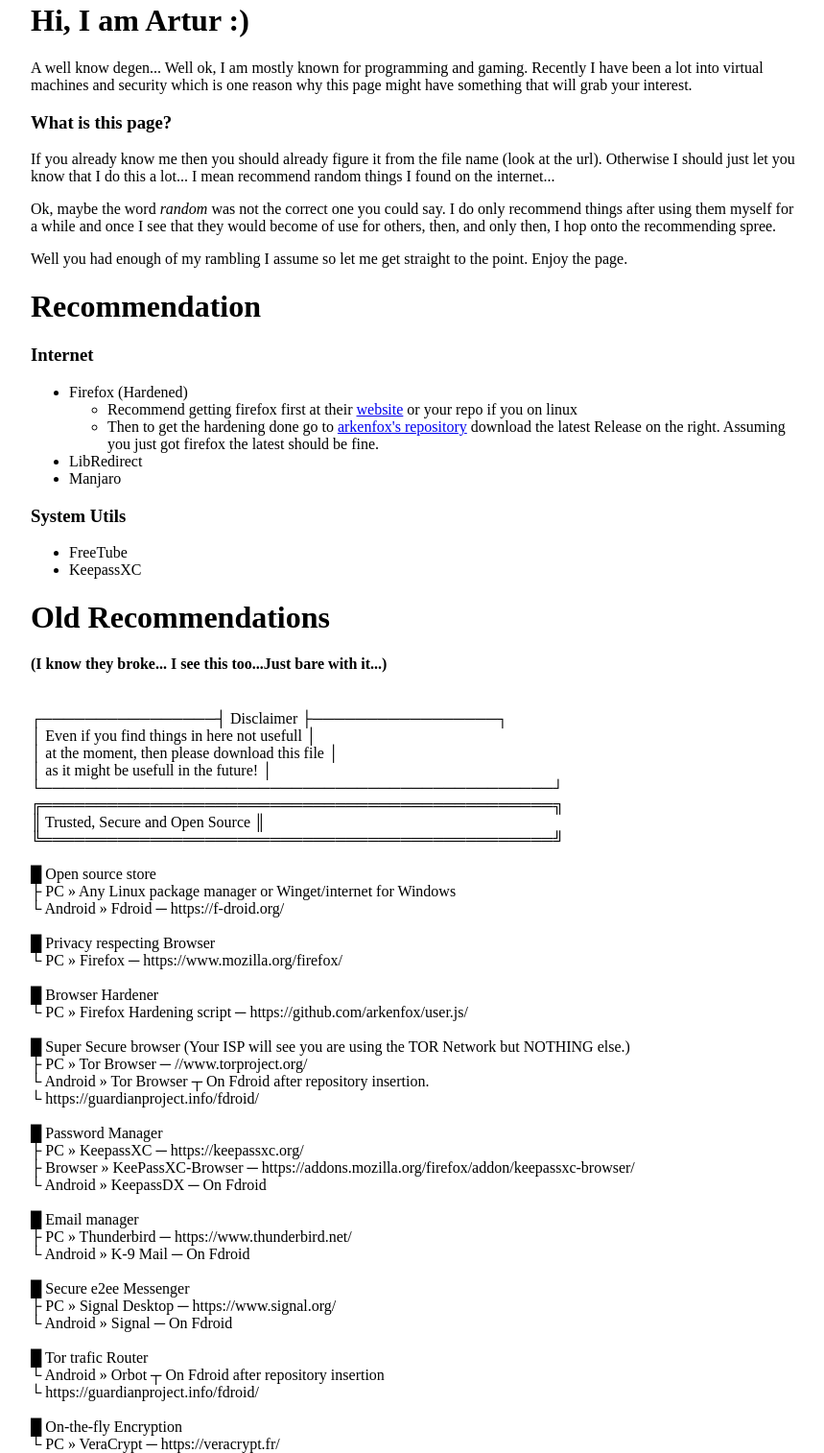
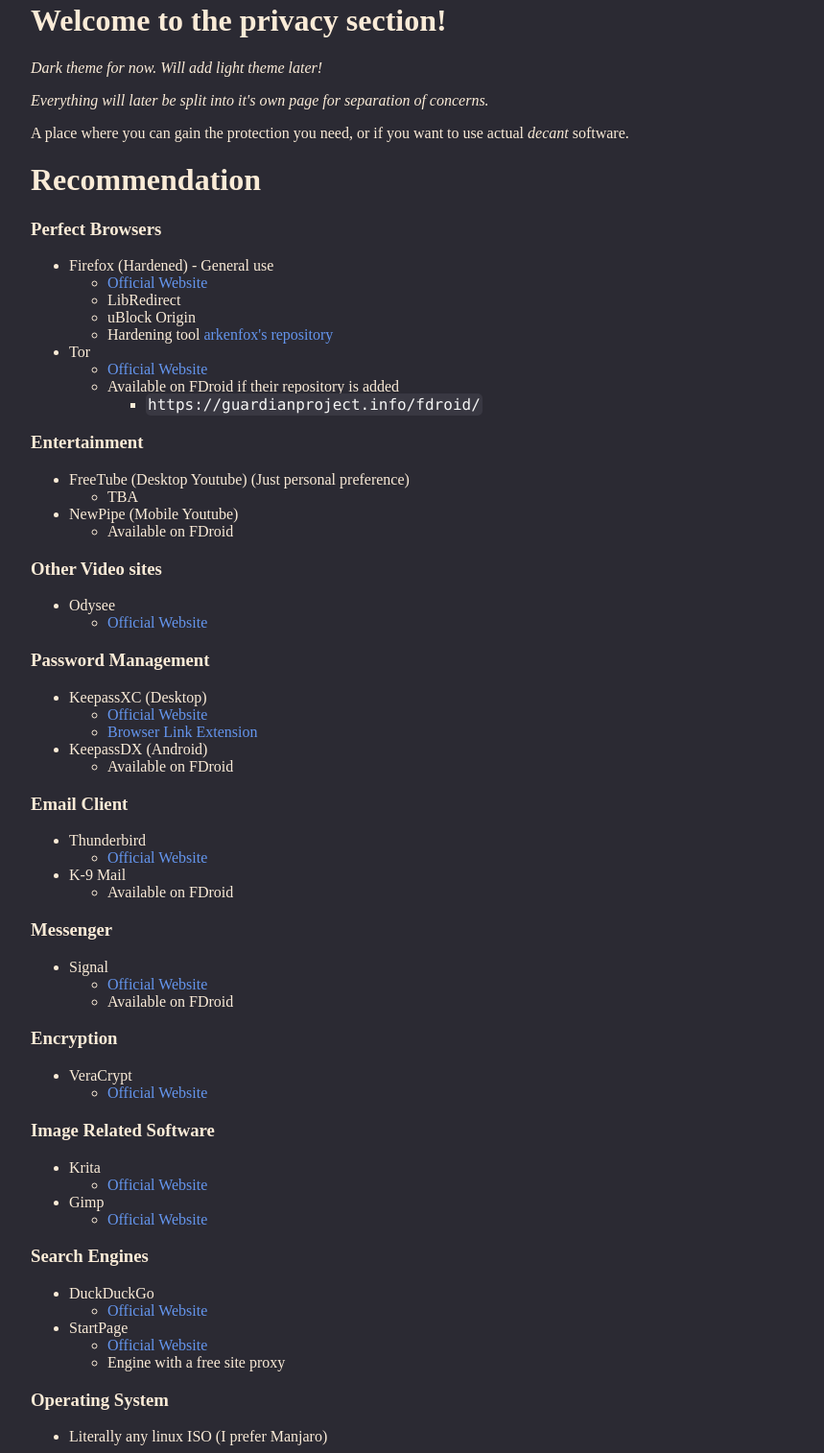
Before and after one commit to ArturWagnerBusiness/privacy, a plain HTML site: page index.html in a window 1280 px wide. Shown: the part 18-1532 px from the top of the page at 96% size, without its empty margins (208-1067 px from the left). Drawn offline with Linux system fonts and the light colour scheme.

Commit message:
Reformated old style + new temp css

```diff
--- /dev/null
+++ b/global.css
@@ -0,0 +1,23 @@
+body {
+  max-width: 50rem;
+  margin: auto;
+  background-color: rgb(43, 42, 51);
+  color: antiquewhite;
+}
+code {
+  font-family: Consolas, "courier new";
+  color:whitesmoke;
+  background-color: rgb(57, 56, 66);
+  padding: 2px;
+  border-radius: 5px;
+}
+a:link,
+a:visited {
+  text-decoration: none;
+  color: cornflowerblue;
+}
+
+a:hover,
+a:active {
+  text-decoration: underline;
+}
--- a/index.html
+++ b/index.html
@@ -5,144 +5,137 @@
     <meta http-equiv="X-UA-Compatible" content="IE=edge" />
     <meta name="viewport" content="width=device-width, initial-scale=1.0" />
     <title>Recommendation</title>
-    <style>
-      body {
-        max-width: 50rem;
-        margin: auto;
-      }
-    </style>
+    <link rel="stylesheet" href="global.css" />
   </head>
   <body>
-    <h1>Hi, I am Artur :)</h1>
+    <h1>Welcome to the privacy section!</h1>
     <p>
-      A well know degen... Well ok, I am mostly known for programming and
-      gaming. Recently I have been a lot into virtual machines and security
-      which is one reason why this page might have something that will grab your
-      interest.
-    </p>
-    <h3>What is this page?</h3>
-    <p>
-      If you already know me then you should already figure it from the file
-      name (look at the url). Otherwise I should just let you know that I do
-      this a lot... I mean recommend random things I found on the internet...
+      <em>Dark theme for now. Will add light theme later!</em>
     </p>
     <p>
-      Ok, maybe the word <em>random</em> was not the correct one you could say.
-      I do only recommend things after using them myself for a while and once I
-      see that they would become of use for others, then, and only then, I hop
-      onto the recommending spree.
+      <em
+        >Everything will later be split into it's own page for separation of
+        concerns.</em
+      >
     </p>
     <p>
-      Well you had enough of my rambling I assume so let me get straight to the
-      point. Enjoy the page.
+      A place where you can gain the protection you need, or if you want to use
+      actual <em>decant</em> software.
     </p>
     <h1>Recommendation</h1>
-    <h3>Internet</h3>
+    <h3>Perfect Browsers</h3>
     <ul>
-      <li>Firefox (Hardened)</li>
+      <li>Firefox (Hardened) - General use</li>
       <ul>
         <li>
-          Recommend getting firefox first at their
-          <a href="https://www.mozilla.org/en-US/firefox/new/">website</a> or
-          your repo if you on linux
+          <a href="https://www.mozilla.org/en-US/firefox/new/"
+            >Official Website</a
+          >
         </li>
+        <li>LibRedirect</li>
+        <li>uBlock Origin</li>
         <li>
-          Then to get the hardening done go to
+          Hardening tool
           <a href="https://github.com/arkenfox/user.js/"
             >arkenfox's repository</a
           >
-          download the latest Release on the right. Assuming you just got
-          firefox the latest should be fine.
         </li>
       </ul>
-      <li>LibRedirect</li>
-      <li>Manjaro</li>
+      <li>Tor</li>
+      <ul>
+        <li><a href="http://www.torproject.org/">Official Website</a></li>
+        <li>Available on FDroid if their repository is added</li>
+        <ul>
+          <li><code>https://guardianproject.info/fdroid/</code></li>
+        </ul>
+      </ul>
     </ul>
-    <h3>System Utils</h3>
+    <h3>Entertainment</h3>
     <ul>
-      <li>FreeTube</li>
-      <li>KeepassXC</li>
+      <li>FreeTube (Desktop Youtube) (Just personal preference)</li>
+      <ul>
+        <li>TBA</li>
+      </ul>
+      <li>NewPipe (Mobile Youtube)</li>
+      <ul>
+        <li>Available on FDroid</li>
+      </ul>
     </ul>
-    <h1>Old Recommendations</h1>
-    <h4>(I know they broke... I see this too...Just bare with it...)</h4>
-    <p>
-      <br />┌────────────────┤ Disclaimer ├─────────────────┐ <br />│ Even if
-      you find things in here not usefull │ <br />│ at the moment, then please
-      download this file │ <br />│ as it might be usefull in the future! │
-      <br />└───────────────────────────────────────────────┘
-      <br />╔═══════════════════════════════════════════════╗ <br />║ Trusted,
-      Secure and Open Source ║
-      <br />╚═══════════════════════════════════════════════╝
-      <br />
-      <br />█ Open source store <br />├ PC » Any Linux package manager or
-      Winget/internet for Windows <br />└ Android » Fdroid ─
-      https://f-droid.org/
-      <br />
-      <br />█ Privacy respecting Browser <br />└ PC » Firefox ─
-      https://www.mozilla.org/firefox/
-      <br />
-      <br />█ Browser Hardener <br />└ PC » Firefox Hardening script ─
-      https://github.com/arkenfox/user.js/
-      <br />
-      <br />█ Super Secure browser (Your ISP will see you are using the TOR
-      Network but NOTHING else.) <br />├ PC » Tor Browser ─
-      //www.torproject.org/ <br />└ Android » Tor Browser ┬ On Fdroid after
-      repository insertion. <br />
-      └ https://guardianproject.info/fdroid/
-      <br />
-      <br />█ Password Manager <br />├ PC » KeepassXC ─ https://keepassxc.org/
-      <br />├ Browser » KeePassXC-Browser ─
-      https://addons.mozilla.org/firefox/addon/keepassxc-browser/ <br />└
-      Android » KeepassDX ─ On Fdroid
-      <br />
-      <br />█ Email manager <br />├ PC » Thunderbird ─
-      https://www.thunderbird.net/ <br />└ Android » K-9 Mail ─ On Fdroid
-      <br />
-      <br />█ Secure e2ee Messenger <br />├ PC » Signal Desktop ─
-      https://www.signal.org/ <br />└ Android » Signal ─ On Fdroid
-      <br />
-      <br />█ Tor trafic Router <br />└ Android » Orbot ┬ On Fdroid after
-      repository insertion <br />
-      └ https://guardianproject.info/fdroid/
-      <br />
-      <br />█ On-the-fly Encryption <br />└ PC » VeraCrypt ─
-      https://veracrypt.fr/
-      <br />
-      <br />█ Youtube alternative <br />└ Android » NewPipe
-      <br />
-      <br />█ Digital Painting Software <br />└ PC » Krita ─ https://krita.org/
-      <br />
-      <br />█ Digital Editing Software <br />└ PC » Gimp ─ https://www.gimp.org/
-      <br />
-      <br />╔═══════════════════════════════════════════════╗ <br />║ Search
-      Enginees ║ <br />╚═══════════════════════════════════════════════╝
-      <br />
-      <br />█ Google Alternative <br />├ https://duckduckgo.com/ <br />└ [!] As
-      of recently, censorship of torrent related subjects and "Russian" content
-      happened.
-      <br />
-      <br />█ Search engine with a free site proxy (private view) <br />└
-      https://www.startpage.com/
-      <br />
-      <br />╔═══════════════════════════════════════════════╗ <br />║ Less
-      Privacy focused ║ <br />╚═══════════════════════════════════════════════╝
-      <br />
-      <br />█ Video uploading platform <br />└ Android » Odysee ─
-      https://odysee.com/
-      <br />
-      <br />█ Self-Hosted File server <br />├ Server » NextCloud (Server) ┬
-      https://nextcloud.com/ <br />│ └ Quick install with snap at
-      https://snapcraft.io/nextcloud <br />├ PC » NextCloud Desktop (Client) ─
-      https://nextcloud.com/ <br />└ Android » NextCloud (Client)
-      <br />
-      <br />╔═══════════════════════════════════════════════╗ <br />║ Ending
-      message ║ <br />╚═══════════════════════════════════════════════╝
-      <br />
-      <br />Hey thank you for sticking through. <br />I appreciate your time and
-      effort while reading this article. <br />I am assuming at least one
-      application and/or service took your interest. <br />Remember fella,
-      protect your data and yourself, it is wild west out there! <br />Till
-      another time!
-    </p>
+    <h3>Other Video sites</h3>
+    <ul>
+      <li>Odysee</li>
+      <ul>
+        <li><a href="https://odysee.com/">Official Website</a></li>
+      </ul>
+    </ul>
+    <h3>Password Management</h3>
+    <ul>
+      <li>KeepassXC (Desktop)</li>
+      <ul>
+        <li><a href="https://keepassxc.org/">Official Website</a></li>
+        <li>
+          <a href="https://addons.mozilla.org/firefox/addon/keepassxc-browser/"
+            >Browser Link Extension</a
+          >
+        </li>
+      </ul>
+      <li>KeepassDX (Android)</li>
+      <ul>
+        <li>Available on FDroid</li>
+      </ul>
+    </ul>
+    <h3>Email Client</h3>
+    <ul>
+      <li>Thunderbird</li>
+      <ul>
+        <li><a href="https://www.thunderbird.net/">Official Website</a></li>
+      </ul>
+      <li>K-9 Mail</li>
+      <ul>
+        <li>Available on FDroid</li>
+      </ul>
+    </ul>
+    <h3>Messenger</h3>
+    <ul>
+      <li>Signal</li>
+      <ul>
+        <li><a href="https://www.signal.org/">Official Website</a></li>
+        <li>Available on FDroid</li>
+      </ul>
+    </ul>
+    <h3>Encryption</h3>
+    <ul>
+      <li>VeraCrypt</li>
+      <ul>
+        <li><a href="https://veracrypt.fr/">Official Website</a></li>
+      </ul>
+    </ul>
+    <h3>Image Related Software</h3>
+    <ul>
+      <li>Krita</li>
+      <ul>
+        <li><a href="https://krita.org/">Official Website</a></li>
+      </ul>
+      <li>Gimp</li>
+      <ul>
+        <li><a href="https://www.gimp.org/">Official Website</a></li>
+      </ul>
+    </ul>
+    <h3>Search Engines</h3>
+    <ul>
+      <li>DuckDuckGo</li>
+      <ul>
+        <li><a href="https://duckduckgo.com/">Official Website</a></li>
+      </ul>
+      <li>StartPage</li>
+      <ul>
+        <li><a href="https://www.startpage.com/">Official Website</a></li>
+        <li>Engine with a free site proxy</li>
+      </ul>
+    </ul>
+    <h3>Operating System</h3>
+    <ul>
+      <li>Literally any linux ISO (I prefer Manjaro)</li>
+    </ul>
   </body>
 </html>
```
